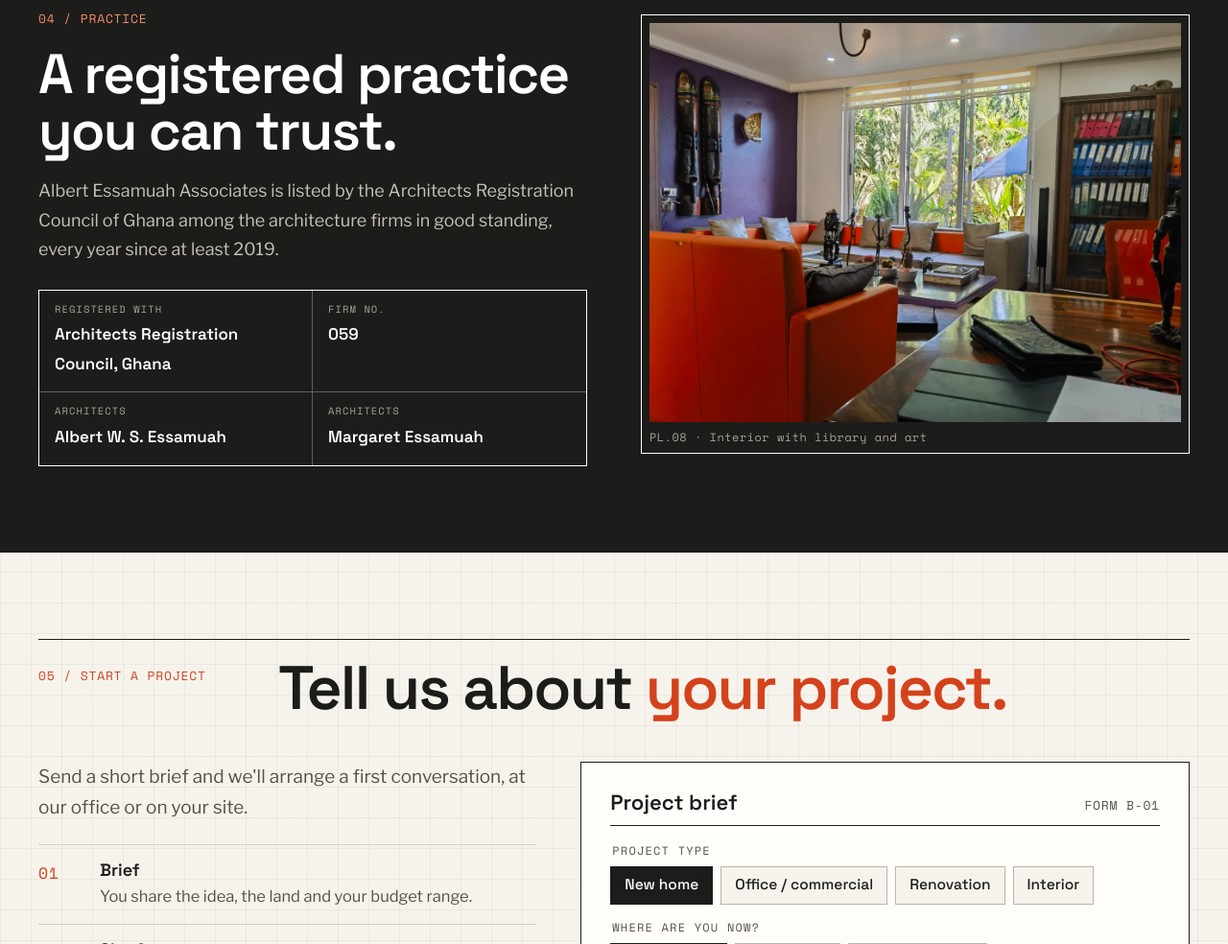
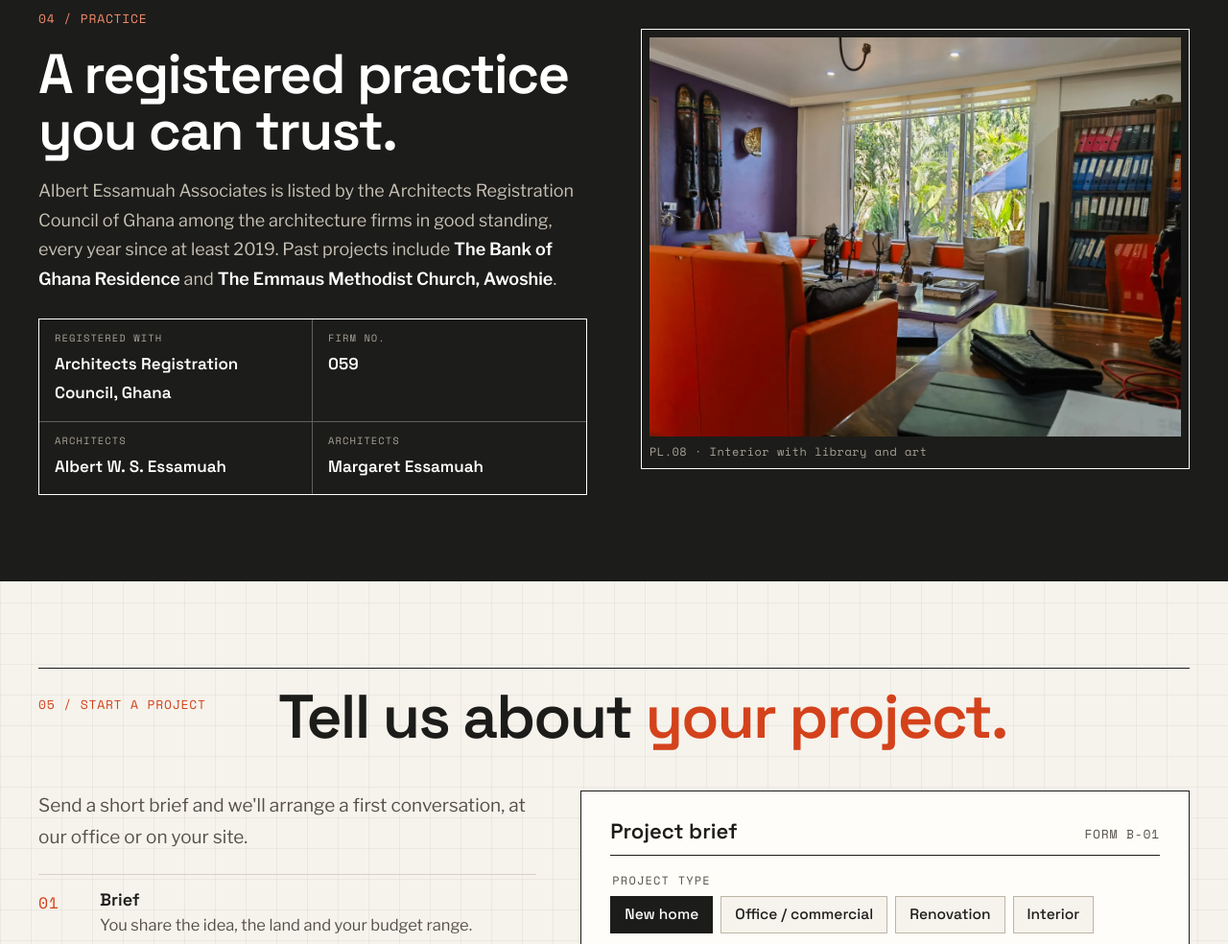
Before and after one commit to josephbortey2003-droid/essamuaharchitects-demo, a plain HTML site: page index.html in a window 1280 px wide. Shown: the part 4620-5604 px from the top of the page at 96% size. Drawn offline with nearby package versions, Linux system fonts and the light colour scheme.

Commit message:
Add past projects from firm's own blog
Co-Authored-By: Claude Opus 5.5 <noreply@anthropic.com>

```diff
--- a/index.html
+++ b/index.html
@@ -312,7 +312,7 @@ footer .mono { color: var(--mute); }
   <div class="rv">
     <span class="mono">04 / Practice</span>
     <h2>A registered practice you can trust.</h2>
-    <p>Albert Essamuah Associates is listed by the Architects Registration Council of Ghana among the architecture firms in good standing, every year since at least 2019.</p>
+    <p>Albert Essamuah Associates is listed by the Architects Registration Council of Ghana among the architecture firms in good standing, every year since at least 2019. Past projects include <b style="color:#fff">The Bank of Ghana Residence</b> and <b style="color:#fff">The Emmaus Methodist Church, Awoshie</b>.</p>
     <div class="reg">
       <div><span class="k">Registered with</span><span class="val">Architects Registration Council, Ghana</span></div>
       <div><span class="k">Firm No.</span><span class="val">059</span></div>
```
